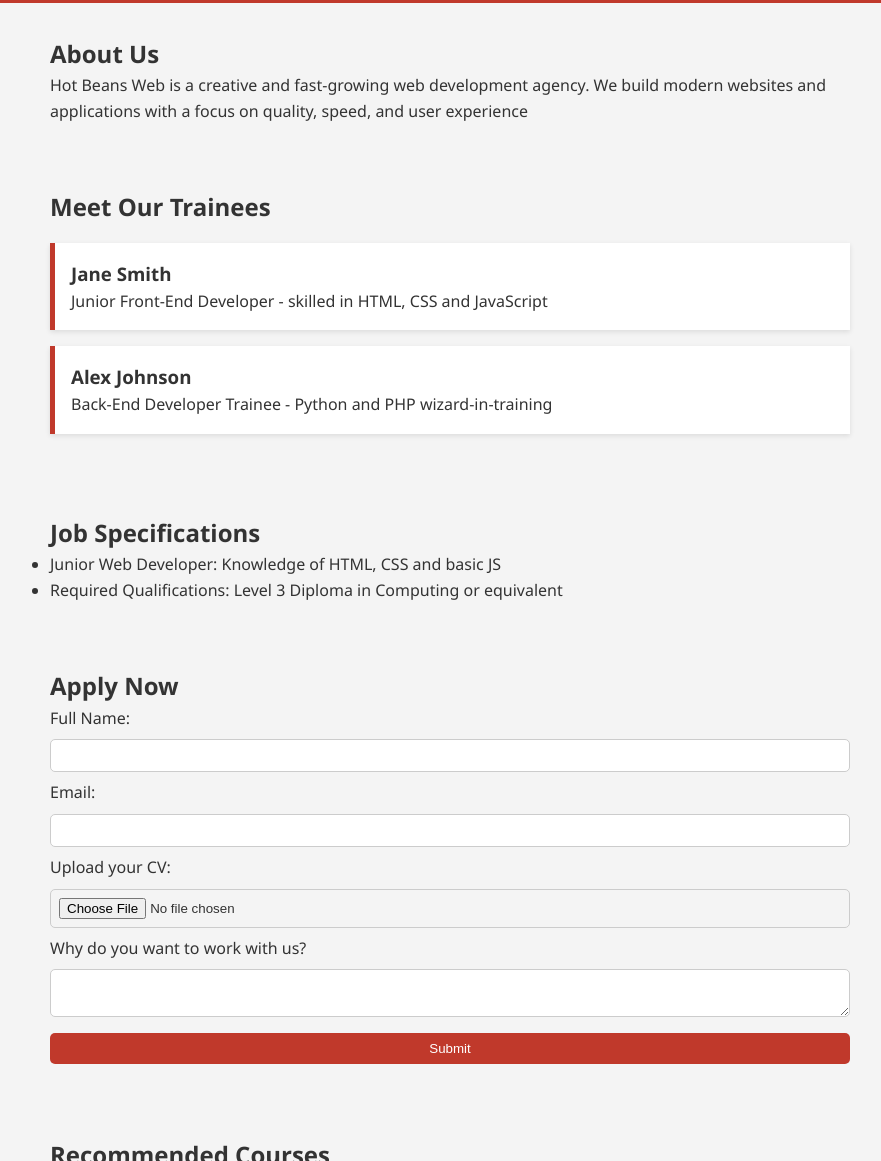
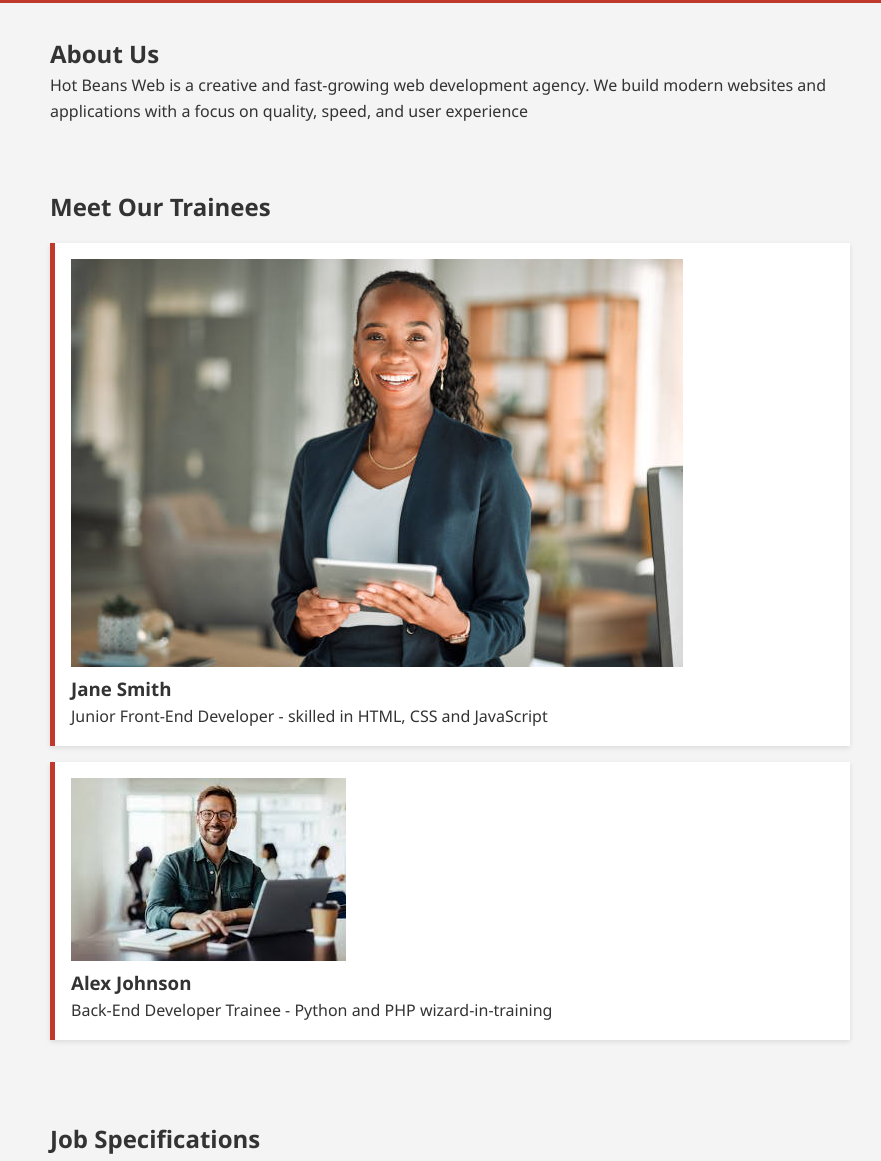
Before and after one commit to torikarere/HotBeansWeb, a plain HTML site: page index.html in a window 1280 px wide. Shown: the part 130-1291 px from the top of the page, without its empty margins (190-1071 px from the left). Drawn offline with Linux system fonts and the light colour scheme.

Commit message:
Add files via upload

```diff
--- a/index.html
+++ b/index.html
@@ -28,11 +28,11 @@
   <section id="team">
     <h2>Meet Our Trainees</h2>
     <div class="card">
-      <h3>Jane Smith</h3>
+      <img src="images/istockphoto-1587604256-612x612.jpg" class="images"> <h3>Jane Smith</h3>
       <p>Junior Front-End Developer - skilled in HTML, CSS and JavaScript</p>
     </div>
     <div class="card">
-      <h3>Alex Johnson</h3>
+      <img src="images/images.jpeg" class="images"><h3>Alex Johnson</h3>
       <p>Back-End Developer Trainee - Python and PHP wizard-in-training</p>
     </div>
   </section>
```
